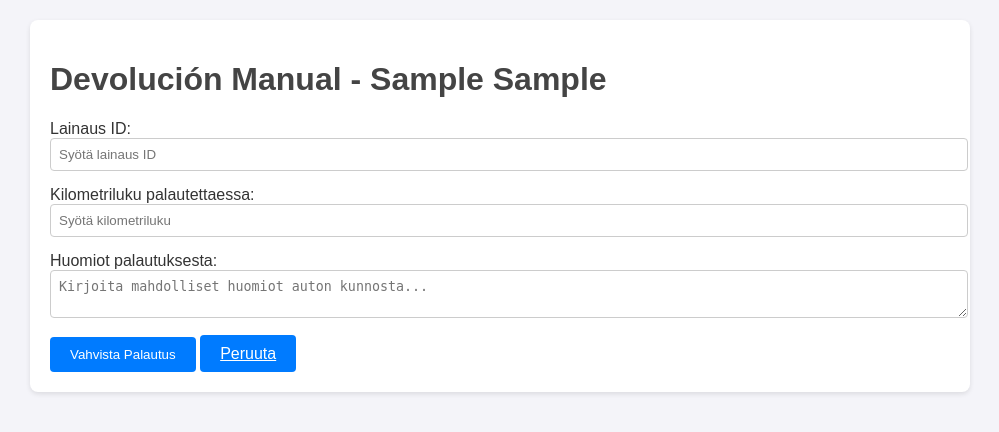
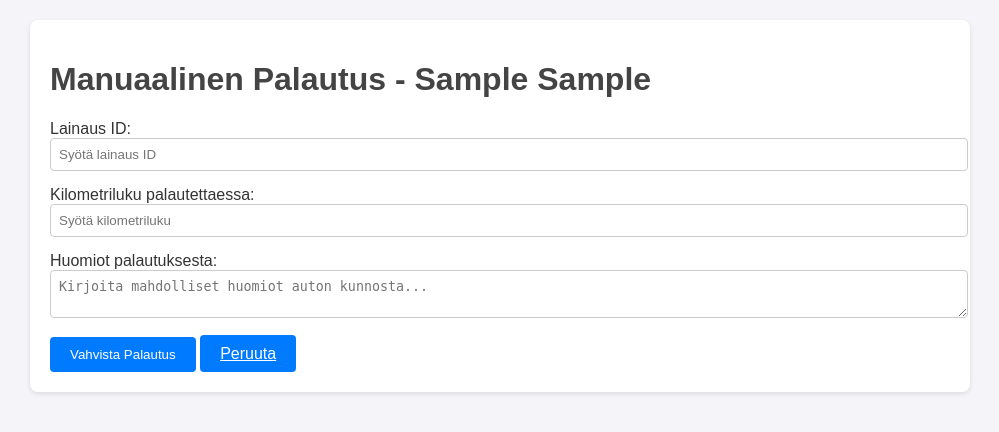
Before and after one commit to CAUCORASEKO/autolainausdjango, a Django app: page /palautus/manual/1/ in a window 1280 px wide. Shown: the top 432 px of the page, without its empty margins (140-1139 px from the left). Run offline with Django 5.2, Linux system fonts and the light colour scheme; a user stored in the database is signed in; tables that the repository leaves empty hold one stand-in row (values such as "Sample post").

Commit message:
Manuaalinen Palautus html

```diff
--- a/rasekoautolainaus/templates/rasekoautolainaus/palautus_manual.html
+++ b/rasekoautolainaus/templates/rasekoautolainaus/palautus_manual.html
@@ -5,12 +5,12 @@
 <head>
     <meta charset="UTF-8">
     <meta name="viewport" content="width=device-width, initial-scale=1.0">
-    <title>Devolución Manual</title>
+    <title>Manuaalinen Palautus</title>
     <link rel="stylesheet" href="{% static 'css/styles.css' %}">
 </head>
 <body>
     <div class="container">
-        <h1>Devolución Manual - {{ auto.marca }} {{ auto.modelo }}</h1>
+        <h1>Manuaalinen Palautus - {{ auto.marca }} {{ auto.modelo }}</h1>
 
         <form method="post">
             {% csrf_token %}
```
